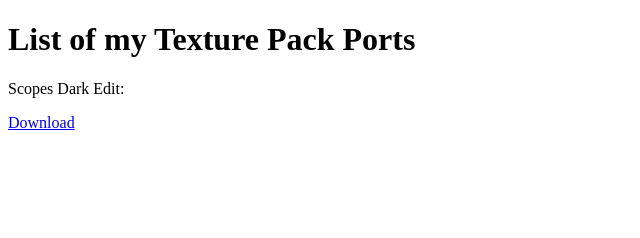
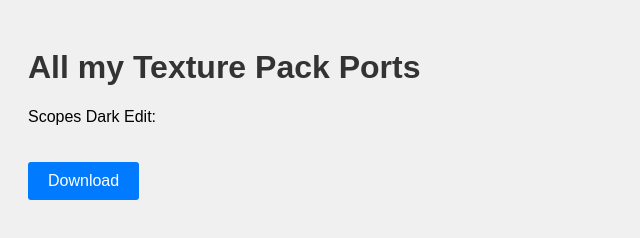
Before and after one commit to TexturePackPorts/texture-packs, a plain HTML site: page index.html in a window 1280 px wide. Shown: the whole page, without its empty margins (0-640 px from the left). Drawn offline with Linux system fonts and the light colour scheme.

Commit message:
Update index.html

```diff
--- a/index.html
+++ b/index.html
@@ -2,9 +2,31 @@
 <html>
 <head>
     <title>Texture Pack Ports</title>
+    <style>
+        body {
+            font-family: Arial, sans-serif;
+            background-color: #f0f0f0;
+            padding: 20px;
+        }
+        h1 {
+            color: #333;
+        }
+        a {
+            display: inline-block;
+            color: #fff;
+            background-color: #007BFF;
+            padding: 10px 20px;
+            margin: 20px 0;
+            text-decoration: none;
+            border-radius: 3px;
+        }
+        a:hover {
+            background-color: #0056b3;
+        }
+    </style>
 </head>
 <body>
-    <h1>List of my Texture Pack Ports</h1>
+    <h1>All my Texture Pack Ports</h1>
     <p>Scopes Dark Edit:</p>
     <a href="scopesdarkedit.html">Download</a>
 </body>
```
